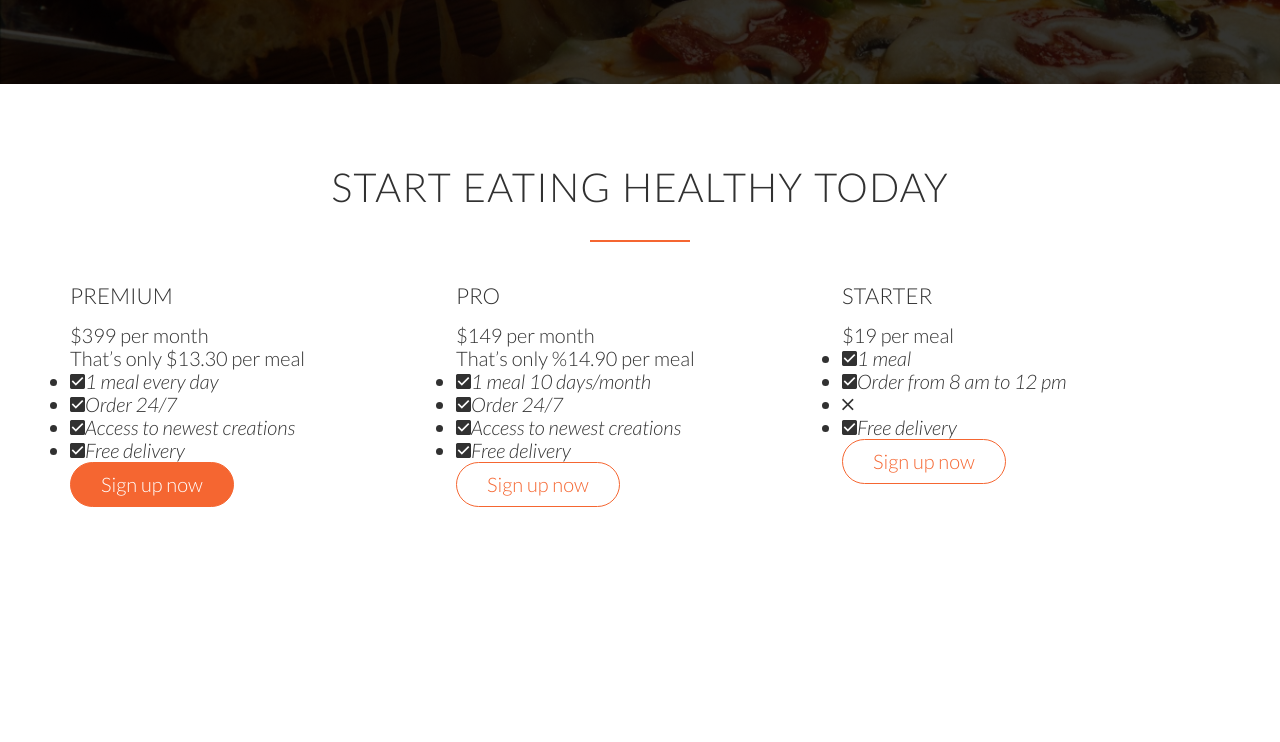
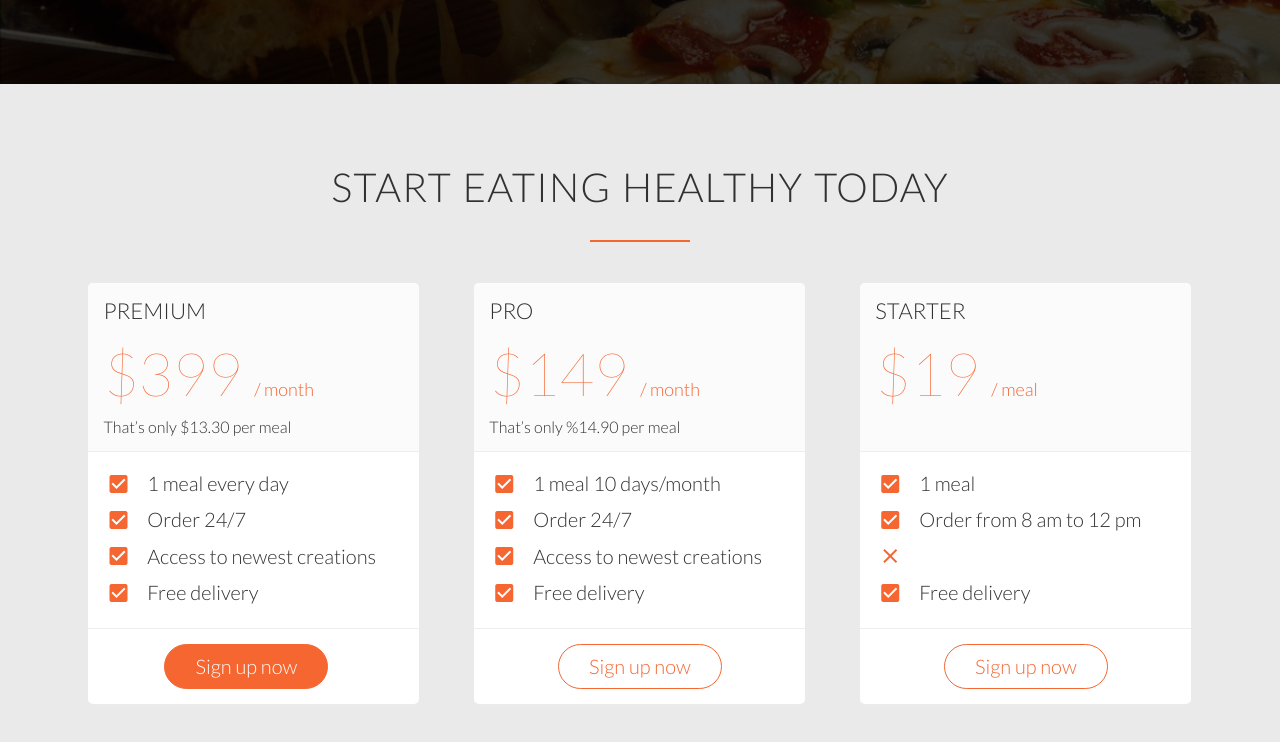
Before and after one commit to ALiu-Pomme/omnifood, a plain HTML site: page index.html in a window 1280 px wide. Shown: the part 3769-4511 px from the top of the page. Before the commit the page ends 4367 px from the top, so only its background shows below. Drawn offline with Linux system fonts and the light colour scheme; files whose address does not match are found by name.

Commit message:
finished price section, added drop shadows

```diff
--- a/index.html
+++ b/index.html
@@ -253,7 +253,7 @@
 				</div>
 			</div>
 		</section>
-		<section class="section-prices">
+		<section class="section-plans">
 			<div class="row">
 				<h2>Start eating healthy today</h2>
 			</div>
@@ -261,23 +261,31 @@
 			<div class="row">
 				<div class="col span-1-of-3">
 					<div class="plan-box">
+						<div>
 							<h3>Premium</h3>
-							<p class="plan-price">$399 per month</p>
+							<p class="plan-price">$399 <span>/ month </span></p>
 							<p class="plan-price-meal">That’s only $13.30 per meal</p>
+						</div>
+						<div>
 							<ul>
 								<li>
-									<i class="ion-android-checkbox">1 meal every day</i>
+									<i class="ion-android-checkbox icon-small"></i>
+									1 meal every day
 								</li>
 								<li>
-									<i class="ion-android-checkbox">Order 24/7</i>
+									<i class="ion-android-checkbox icon-small"></i>
+									Order 24/7
 								</li>
 								<li>
-									<i class="ion-android-checkbox">Access to newest creations</i>
+									<i class="ion-android-checkbox icon-small"></i>
+									Access to newest creations
 								</li>
 								<li>
-									<i class="ion-android-checkbox">Free delivery</i>
+									<i class="ion-android-checkbox icon-small"></i>
+									Free delivery
 								</li>
 							</ul>
+						</div>
 						<div>
 							<a href="#" class="button btn-full">Sign up now</a>
 						</div>
@@ -285,23 +293,31 @@
 				</div>
 				<div class="col span-1-of-3">
 					<div class="plan-box">
+						<div>
 							<h3>Pro</h3>
-							<p class="plan-price">$149 per month</p>
+							<p class="plan-price">$149 <span>/ month</span></p>
 							<p class="plan-price-meal">That’s only %14.90 per meal</p>
+						</div>
+						<div>
 							<ul>
 								<li>
-									<i class="ion-android-checkbox">1 meal 10 days/month</i>
+									<i class="ion-android-checkbox icon-small"></i>
+									1 meal 10 days/month
 								</li>
 								<li>
-									<i class="ion-android-checkbox">Order 24/7</i>
+									<i class="ion-android-checkbox icon-small"></i>
+									Order 24/7
 								</li>
 								<li>
-									<i class="ion-android-checkbox">Access to newest creations</i>
+									<i class="ion-android-checkbox icon-small"></i>
+									Access to newest creations
 								</li>
 								<li>
-									<i class="ion-android-checkbox">Free delivery</i>
+									<i class="ion-android-checkbox icon-small"></i>
+									Free delivery
 								</li>
 							</ul>
+						</div>
 						<div>
 							<a href="#" class="button btn-ghost">Sign up now</a>
 						</div>
@@ -309,26 +325,32 @@
 				</div>
 				<div class="col span-1-of-3">
 					<div class="plan-box">
+						<div>
 							<h3>Starter</h3>
-							<p class="plan-price">$19 per meal</p>
-							<p class="plan-price-meal"></p>
+							<p class="plan-price">$19 <span>/ meal</span></p>
+							<p class="plan-price-meal">&nbsp;</p>
+						</div>
+						<div>
 							<ul>
 								<li>
-									<i class="ion-android-checkbox">1 meal</i>
+									<i class="ion-android-checkbox icon-small"></i>
+									1 meal
 								</li>
 								<li>
-									<i class="ion-android-checkbox">Order from 8 am to 12 pm</i>
+									<i class="ion-android-checkbox icon-small"></i>
+									Order from 8 am to 12 pm
 								</li>
 								<li>
-									<i class="ion-android-close"></i>
+									<i class="ion-android-close icon-small"></i>
 								</li>
 								<li>
-									<i class="ion-android-checkbox">Free delivery</i>
+									<i class="ion-android-checkbox icon-small"></i>
+									Free delivery
 								</li>
 							</ul>
+						</div>
 						<div>
 							<a href="#" class="button btn-ghost">Sign up now</a>
-							</div>
 						</div>
 					</div>
 				</div>
--- a/resources/css/style.css
+++ b/resources/css/style.css
@@ -417,3 +417,55 @@
 /* ---------------------------------------
   PRICE PLANS
 -----------------------------------------*/
+
+.section-plans {
+	background-color: #EAEAEA;
+}
+
+.plan-box {
+	background-color: #FFF;
+	border-radius: 5px;
+	width: 90%;
+	margin-left: 5%;
+	box-shadow: 0 2px 2px #EBEBEB;
+}
+
+.plan-box div {
+	padding: 15px;
+	border-bottom: 1px solid #EEE;
+}
+
+.plan-box ul {
+	list-style: none;
+}
+
+.plan-box ul li {
+	padding: 5px 0;
+}
+
+.plan-box div:first-child {
+	background-color: #FBFBFB;
+	border-top-left-radius: 5px;
+	border-top-right-radius: 5px;
+}
+
+.plan-box div:last-child {
+	text-align: center;
+	border: none;
+}
+
+.plan-price {
+	font-size: 300%;
+	margin-bottom: 10px;
+	font-weight: 200;
+	color: #F56631;
+}
+
+.plan-price span {
+	font-size: 30%;
+	font-weight: 300;
+}
+
+.plan-price-meal {
+	font-size: 80%
+}
```
Lines whose indentation alone changed are shown as unchanged.
